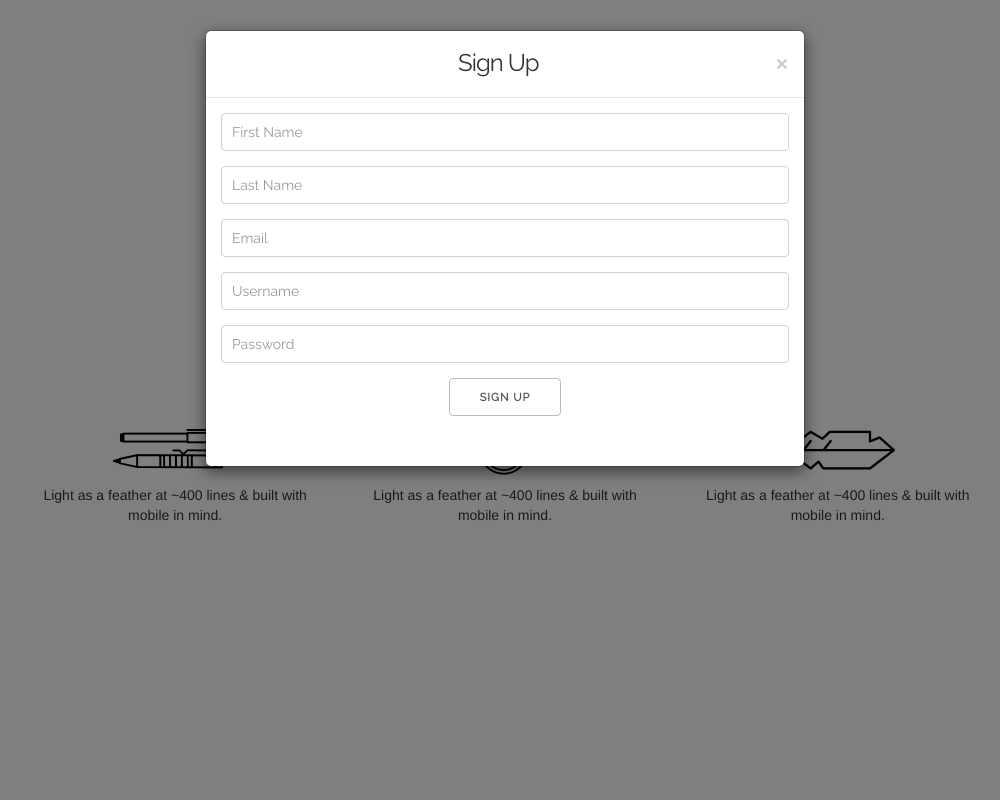
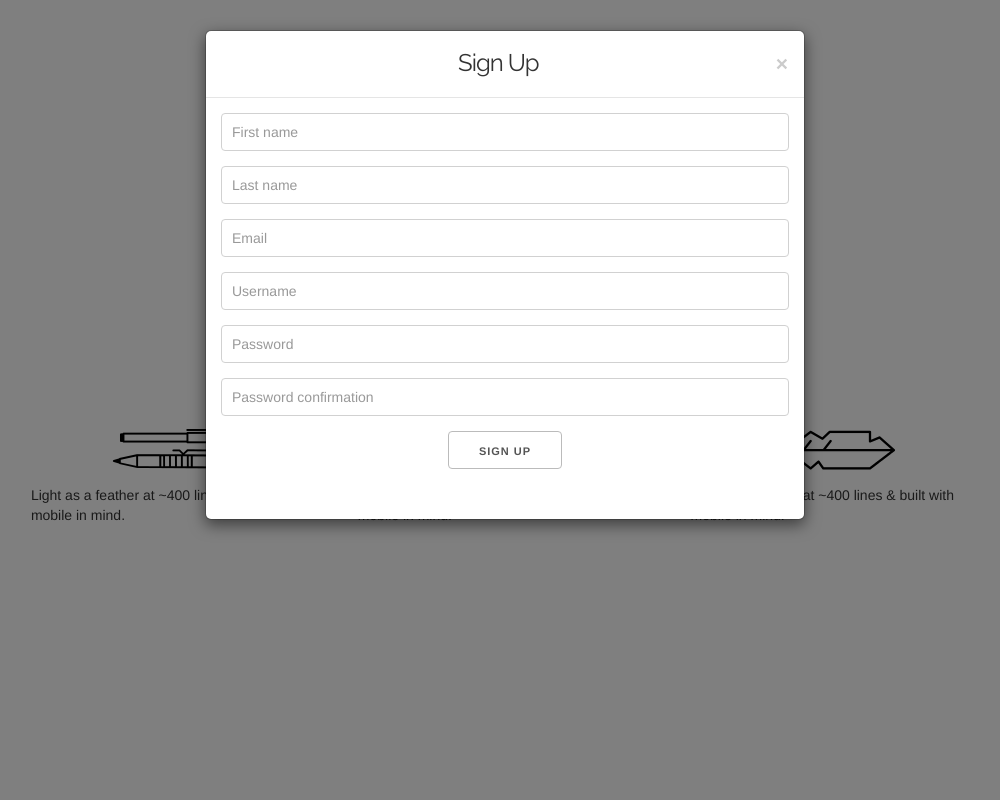
Before and after one commit to duggalr2/connect, a Django app: page /connect/ in a window 1280 px wide, after a click on "SIGN UP". Shown: the whole page, without its empty margins (135-1135 px from the left). Run offline with Django 3.2, Linux system fonts and the light colour scheme; some libraries are stand-ins or nearby versions.

Commit message:
create auth system, working on forms

```diff
--- a/connect/forms.py
+++ b/connect/forms.py
@@ -1,7 +1,19 @@
+from django import forms
+from django.contrib.auth.forms import UserCreationForm
 from django.contrib.auth.models import User
-from django import forms
 
-class UserForm(forms.ModelForm):
+
+class SignUpForm(UserCreationForm):
+    first_name = forms.CharField(max_length=250)
+    last_name = forms.CharField(max_length=250)
+    email = forms.EmailField()
+
     class Meta:
         model = User
-        fields = ('first_name', 'last_name', 'email', 'username', 'password')
+        fields = ('first_name', 'last_name', 'email', 'username', 'password1', 'password2',)
+
+
+class LoginForm(forms.Form):
+    username = forms.CharField(max_length=250)
+    password = forms.CharField(widget=forms.PasswordInput())
+    fields = ('username', 'password')
--- a/connect/views.py
+++ b/connect/views.py
@@ -1,34 +1,61 @@
 from django.shortcuts import render, redirect
-from django.contrib.auth.models import User
-from .forms import UserForm
-from django.contrib.auth import login
+from .forms import SignUpForm, LoginForm
+from django.contrib.auth import login, authenticate
+from django.urls import reverse_lazy
+from django.contrib.auth.decorators import login_required
+
 
 def landing_page(request):
-    if request.method == "POST":
-        form = UserForm(request.POST)
-        if form.is_valid():
-            new_user = User.objects.create_user(**form.cleaned_data)
-            login(request, new_user)
+    sign_form = SignUpForm(request.POST or None)
+    login_form = LoginForm(request.POST or None)
+    if request.method == 'POST' and 'sign_up' in request.POST:
+        if sign_form.is_valid():
+            user = sign_form.save()
+            user.refresh_from_db()
+            user.profile.first_name = sign_form.cleaned_data.get('first_name')
+            user.profile.last_name = sign_form.cleaned_data.get('last_name')
+            user.profile.email = sign_form.cleaned_data.get('email')
+            user.save()
+            raw_password = sign_form.cleaned_data.get('password1')
+            username = user.username
+            user = authenticate(username=username, password=raw_password)
+            login(request, user)
             return redirect('profile_creation')
-    else:
-        form = UserForm()
-    return render(request, 'landing.html', {'form': form})
+        else:
+            sign_form = SignUpForm()
 
-#
-# def landing_page(request):
-#     return render(request, "landing.html")
+    elif request.method == 'POST' and 'login' in request.POST:
+        if login_form.is_valid():
+            username = login_form.cleaned_data.get('username')  # TODO: Is this safe lol?
+            password = login_form.cleaned_data.get('password')
+            user = authenticate(username=username, password=password)
+            if user is not None:
+                login(request, user)
+                return redirect('main_page')
+    return render(request, 'landing.html', {'sign_form': sign_form, 'login_form': login_form})
 
+
+@login_required(login_url=reverse_lazy('landing_page'))
 def profile_creation(request):
-    return render(request, "profile_creation.html")
+    first_name = request.user.first_name
+    return render(request, "profile_creation.html", {'name':first_name})
 
+
+@login_required(login_url=reverse_lazy('landing_page'))
 def creation_finish(request):
     return render(request, "creation_finish.html")
 
+
+@login_required(login_url=reverse_lazy('landing_page'))
 def main_page(request):
     return render(request, "main_page.html")
 
+
+@login_required(login_url=reverse_lazy('landing_page'))
 def main_profile(request):
     return render(request, "main_profile.html")
 
+
+@login_required(login_url=reverse_lazy('landing_page'))
 def feature_request(request):
     return render(request, "feature_request.html")
--- a/project1/urls.py
+++ b/project1/urls.py
@@ -15,16 +15,17 @@ Including another URLconf
 """
 from django.conf.urls import url, include
 from django.contrib import admin
-from connect import views
-
-# TODO: Permissions for URLS IS GOING TO BE IMPORTANT!
+from connect import views as core_views
+from django.contrib.auth import views
 
 urlpatterns = [
     url(r'^admin/', admin.site.urls),
-    url(r'^connect/', views.landing_page, name='landing_page'),
-    url(r'^create/', views.profile_creation, name='profile_creation'),
-    url(r'^finish/', views.creation_finish, name='creation_finish'),
-    url(r'^main/', views.main_page, name='main_page'),
-    url(r'^profile/', views.main_profile, name='main_profile'),
-    url(r'^feature/', views.feature_request, name='feature_request'),
+    url(r'^connect/', core_views.landing_page, name='landing_page'),
+    url(r'^create/', core_views.profile_creation, name='profile_creation'),
+    url(r'^finish/', core_views.creation_finish, name='creation_finish'),
+    url(r'^main/', core_views.main_page, name='main_page'),
+    url(r'^profile/', core_views.main_profile, name='main_profile'),
+    url(r'^feature/', core_views.feature_request, name='feature_request'),
+    url(r'^logout/$', views.logout, {'next_page': '/connect/'}, name='logout'),
+    # url(r'^login/$', views.login, {'template_name': 'landing_page.html'}, name='login'),
 ]
--- /dev/null
+++ b/templates/base.html
@@ -0,0 +1,41 @@
+{% load staticfiles %}
+
+<!DOCTYPE html>
+<html lang="en">
+<head>
+    <meta charset="UTF-8">
+    <title>{% block title %} Connect {% endblock %}</title>
+
+{#     Link to Animate cdn  #}
+    <link rel="stylesheet" href="https://cdnjs.cloudflare.com/ajax/libs/animate.css/3.5.2/animate.min.css">
+
+    {# Google Fonts #}
+    <link href="https://fonts.googleapis.com/css?family=Raleway" rel="stylesheet">
+
+    {# Skeleton CSS #}
+    <link rel="stylesheet" href="{% static 'css/custom.css' %}">
+    <link rel="stylesheet" href="{% static 'css/skeleton.css' %}">
+    <link rel="stylesheet" href="{% static 'css/normalize.css' %}">
+
+    {# Link to BootStrap #}
+    <link rel="stylesheet" href="https://maxcdn.bootstrapcdn.com/bootstrap/3.3.7/css/bootstrap.min.css" integrity="sha384-BVYiiSIFeK1dGmJRAkycuHAHRg32OmUcww7on3RYdg4Va+PmSTsz/K68vbdEjh4u" crossorigin="anonymous">
+    <link rel="stylesheet" href="https://maxcdn.bootstrapcdn.com/bootstrap/3.3.7/css/bootstrap-theme.min.css" integrity="sha384-rHyoN1iRsVXV4nD0JutlnGaslCJuC7uwjduW9SVrLvRYooPp2bWYgmgJQIXwl/Sp" crossorigin="anonymous">
+
+
+</head>
+<body>
+
+    {% block content %}
+
+
+    {% endblock %}
+
+
+
+    {# Link to BootStrap JS #}
+    <script src="https://code.jquery.com/jquery-3.1.1.min.js" integrity="sha256-hVVnYaiADRTO2PzUGmuLJr8BLUSjGIZsDYGmIJLv2b8=" crossorigin="anonymous"></script>
+    <script src="https://maxcdn.bootstrapcdn.com/bootstrap/3.3.7/js/bootstrap.min.js" integrity="sha384-Tc5IQib027qvyjSMfHjOMaLkfuWVxZxUPnCJA7l2mCWNIpG9mGCD8wGNIcPD7Txa" crossorigin="anonymous"></script>
+
+
+</body>
+</html>
--- a/templates/landing.html
+++ b/templates/landing.html
@@ -1,36 +1,13 @@
+{% extends 'base.html' %}
 {% load staticfiles %}
-<!DOCTYPE html>
-<html lang="en">
-<head>
-    <meta charset="UTF-8">
-    <title>Connect</title>
 
-    {# Link to Animate cdn  #}
-    <link rel="stylesheet" href="https://cdnjs.cloudflare.com/ajax/libs/animate.css/3.5.2/animate.min.css">
-
-    {# Google Fonts #}
-    <link href="https://fonts.googleapis.com/css?family=Raleway" rel="stylesheet">
-
-    {# Skeleton CSS #}
-    <link rel="stylesheet" href="{% static 'css/custom.css' %}">
-    <link rel="stylesheet" href="{% static 'css/skeleton.css' %}">
-    <link rel="stylesheet" href="{% static 'css/normalize.css' %}">
-
-    {# Link to BootStrap #}
-    <link rel="stylesheet" href="https://maxcdn.bootstrapcdn.com/bootstrap/3.3.7/css/bootstrap.min.css" integrity="sha384-BVYiiSIFeK1dGmJRAkycuHAHRg32OmUcww7on3RYdg4Va+PmSTsz/K68vbdEjh4u" crossorigin="anonymous">
-    <link rel="stylesheet" href="https://maxcdn.bootstrapcdn.com/bootstrap/3.3.7/css/bootstrap-theme.min.css" integrity="sha384-rHyoN1iRsVXV4nD0JutlnGaslCJuC7uwjduW9SVrLvRYooPp2bWYgmgJQIXwl/Sp" crossorigin="anonymous">
-
-    {# Link to BootStrap JS #}
-    <script src="https://code.jquery.com/jquery-3.1.1.min.js" integrity="sha256-hVVnYaiADRTO2PzUGmuLJr8BLUSjGIZsDYGmIJLv2b8=" crossorigin="anonymous"></script>
-    <script src="https://maxcdn.bootstrapcdn.com/bootstrap/3.3.7/js/bootstrap.min.js" integrity="sha384-Tc5IQib027qvyjSMfHjOMaLkfuWVxZxUPnCJA7l2mCWNIpG9mGCD8wGNIcPD7Txa" crossorigin="anonymous"></script>
-</head>
 
 {# TODO: ADD ICONS/EMOJIS, funny placeholder messages #}
 {# TODO: Make sure fonts consistent for all pages #}
 {# TODO: Make sure my urls are okay and in the right format #}
 {# TODO: Prevent scrolling back when user clicks next page #}
 
-<body>
+{% block content %}
 
 {# Div class for the title, and buttons #}
 <div style="text-align: center;" >
@@ -47,39 +24,46 @@
                 <h3 class="modal-title" style="font-family: 'Raleway', sans-serif;">Sign Up</h3>
             </div>
             <div class="modal-body">
-{#                <form method='POST' action='{% url 'landing_page' %}'>{% csrf_token %}#}
+
+                <form method='POST'>{% csrf_token %}
+                    {% load widget_tweaks %}
+                    {% for field in sign_form %}
+                        <div class="form-group">
+                            {% render_field field class="form-control" placeholder=field.label %}
+                        </div>
+                    {% endfor %}
+                    <input class="button"  type='submit' value='Sign Up' name="sign_up"/>
+                </form>
+
+
+
+{#            <a class="btn" href="{% url 'profile_creation' %}">#}
+{#                <button class="button" style="text-align: center; margin-bottom: 5%; font-family: 'Raleway', sans-serif;">Sign Up</button>#}
+{#                </a>#}
+
+
+{#                <form method='POST' action="{% url 'profile_creation' %}" >{% csrf_token %}#}
+{#                    <div class="form-group">#}
+{#                        <input type="text" class="form-control" style="font-family: 'Raleway', sans-serif;" placeholder="First Name">#}
+{#                    </div>#}
 {##}
-{#                {% for field in form %}#}
 {#                    <div class="form-group">#}
-{#                    <div style="font-family: 'Raleway', sans-serif;">#}
-{#                        {{ field.label }} {{ field }}#}
+{#                        <input type="text" class="form-control" style="font-family: 'Raleway', sans-serif;" placeholder="Last Name">#}
 {#                    </div>#}
+{##}
+{#                    <div class="form-group">#}
+{#                        <input type="email" class="form-control" style="font-family: 'Raleway', sans-serif;" placeholder="Email">#}
 {#                    </div>#}
-{#                {% endfor %}#}
-{#                <input class="button" style="text-align: center; margin-bottom: 5%; font-family: 'Raleway', sans-serif;" type='submit' value='Sign Up' />#}
+{##}
+{#                    <div class="form-group">#}
+{#                        <input type="text" maxlength="15" class="form-control" style="font-family: 'Raleway', sans-serif;" placeholder="Username">#}
+{#                    </div>#}
+{##}
+{#                    <div class="form-group">#}
+{#                        <input type="password" class="form-control" style="font-family: 'Raleway', sans-serif;" placeholder="Password">#}
+{#                    </div>#}
+{#                    <input class="button" style="text-align: center; font-family: 'Raleway', sans-serif;" type='submit' value='Sign Up'/>#}
 {#                </form>#}
-                <form method='POST' action="{% url 'profile_creation' %}" >{% csrf_token %}
-                    <div class="form-group">
-                        <input type="text" class="form-control" style="font-family: 'Raleway', sans-serif;" placeholder="First Name">
-                    </div>
-
-                    <div class="form-group">
-                        <input type="text" class="form-control" style="font-family: 'Raleway', sans-serif;" placeholder="Last Name">
-                    </div>
-
-                    <div class="form-group">
-                        <input type="email" class="form-control" style="font-family: 'Raleway', sans-serif;" placeholder="Email">
-                    </div>
-
-                    <div class="form-group">
-                        <input type="text" maxlength="15" class="form-control" style="font-family: 'Raleway', sans-serif;" placeholder="Username">
-                    </div>
-
-                    <div class="form-group">
-                        <input type="password" class="form-control" style="font-family: 'Raleway', sans-serif;" placeholder="Password">
-                    </div>
-                    <input class="button" style="text-align: center; font-family: 'Raleway', sans-serif;" type='submit' value='Sign Up'/>
-                </form>
             </div>
 
             {# Is this the right way to referencing buttons to different pagres???? #}
@@ -105,28 +89,95 @@
             </div>
 
             <div class="modal-body">
-                <form role="form">
 
-                    <div class="form-group">
-                        <input type="email" class="form-control" style="font-family: 'Raleway', sans-serif;" placeholder="Email or Username">
-                    </div>
+{#                <form method="POST">{% csrf_token %}#}
+{#                    {{ login_form.as_p }}#}
+{#                <input class="button"  type='submit' value='Login' name="login"/>#}
+{#                </form>#}
 
-                    <div class="form-group">
-                        <input type="password" class="form-control" style="font-family: 'Raleway', sans-serif;" placeholder="Password">
-                    </div>
 
-                </form>
+            <form id="login-form" method="post"
+                  action="">
+                {% csrf_token %}
+                {% load widget_tweaks %}
+                    {% for field in login_form %}
+                        <div class="form-group">
+                            {% render_field field class="form-control" placeholder=field.label %}
+                        </div>
+                    {% endfor %}
+                    <input class="button"  type='submit' value='Login' name="login"/>
+                    <input type="hidden" name="next" value="{{ next }}" />
+{#                {{ login_form.as_p }}#}
+{#                <label for="id_username">Username</label>#}
+{#                    <div class="form-group">#}
+{#                        <input id="id_username" name="username" type="text" class="form-control">#}
+{#                        <label for="id_password">Password</label>#}
+{#                        <input id="id_password" name="password" type="password" class="form-control">#}
+{#                    </div>#}
+{#                {% if form.errors %}#}
+{#                    <p class=" label label-danger">#}
+{#                        Your username and password didn't match.#}
+{#                        Please try again.#}
+{#                    </p>#}
+{#                {% endif %}#}
+{#                <input class="btn btn-success btn-sm" type="submit" value="login" />#}
+{#                <input type="submit" value="Login"#}
+{#                       class="btn btn-success btn-sm" name="login" />#}
+{#                <input type="hidden" name="next" value="{{ next }}" />#}
+
+            </form>
+        </div>
+    </div>
+
+
+
+{#                <form method="post" action="{% url 'login' %}"> {% csrf_token %}#}
+{##}
+{#                {{ form.username.label_tag }}#}
+{#                {{ form.username }}#}
+{#                {{ form.password.label_tag }}#}
+{#                {{ form.password }}#}
+{##}
+{#    <input class="btn btn-success btn-sm" type="submit" value="login" />#}
+{#    <input type="hidden" name="next" value="{{ next }}" />#}
+{##}
+{#                </form>#}
+
+{#                <form role="form" method="post" action="{% url 'login' %}"> {% csrf_token %}#}
+{##}
+{#                    <div class="form-group">#}
+{#                        <input type="text" class="form-control" style="font-family: 'Raleway', sans-serif;" placeholder="Email or Username">#}
+{#                    </div>#}
+{##}
+{#                    <div class="form-group">#}
+{#                        <input type="password" class="form-control" style="font-family: 'Raleway', sans-serif;" placeholder="Password">#}
+{#                    </div>#}
+{##}
+{#                    <input class="btn btn-success btn-sm" type="submit" value="login" />#}
+{#                    <input type="hidden" name="next" value="{{ next }}" />#}
+{##}
+{#                </form>#}
             </div>
+
+
+{#        <form method="post" action="{% url 'login' %}"> {% csrf_token %}#}
+{#            <input class="btn btn-success btn-sm" type="submit" value="login" />#}
+{#            <input type="hidden" name="next" value="{{ next }}" />#}
+{#        </form>#}
+
 
             <a class="btn" href="{% url 'main_page' %}">
                 <button class="button" style="text-align: center; margin-bottom: 5%; font-family: 'Raleway', sans-serif;">Log In</button>
             </a>
+
+
 {#            <div class="modal-footer">#}
 {#                <button class="btn btn-primary btn-block">Log In</button>#}
 {#            </div>#}
         </div>
     </div>
 </div>
+
 {# End Div Class #}
 
 {# Div class for the Images and text #}
@@ -147,52 +198,8 @@
         </div>
 </div>
 </section>
+
 {# End Div Class #}
 </div>
 
-
-    {# TODO: NEED TO FIX THIS PROBLEM OF URLS GOING BACK!!!! #}
-
-{#    <script>#}
-{#    function urlreplace() {#}
-{#        window.location.replace({% url 'profile_creation' %});#}
-{#    }#}
-{##}
-{#    function urlreplace2() {#}
-{#        window.location.replace({% url 'main_page' %});#}
-{#    }#}
-{##}
-{#    </script>#}
-
-
-{#    <button type="button" class="btn btn-primary btn-large" data-toggle="modal" data-target="#myModal">Launch demo modal</button>#}
-{##}
-{#    <div class="modal fade" id="myModal" tabindex="-1" role="dialog" aria-labelledby="purchaseLabel" aria-hidden="true">#}
-{#        <div class="modal-dialog">#}
-{#            <div class="modal-content">#}
-{#                <div class="modal-header">#}
-{#                    <button type="button" class="close" data-dismiss="modal" aria-hidden="true">&times;</button>#}
-{#                    <h4 class="modal-title" id="purchaseLabel">Purchase</h4>#}
-{#                </div>#}
-{#                <div class="modal-body">#}
-{#                    sup?#}
-{#                </div>#}
-{#                <div class="modal-footer">#}
-{#                    <button type="button" class="btn btn-default" data-dismiss="modal">Close</button>#}
-{#                    <button type="button" class="btn btn-primary">Purchase</button>#}
-{#                </div>#}
-{#            </div>#}
-{#        </div>#}
-{#    </div>#}
-
-
-
-{#     Link to SemanticJS cdn#}
-{#    <script src="https://cdnjs.cloudflare.com/ajax/libs/semantic-ui/2.2.6/semantic.min.js"></script>#}
-{##}
-{#     Link to MaterializeJS cdn#}
-{#    <script src="https://cdnjs.cloudflare.com/ajax/libs/materialize/0.97.8/js/materialize.min.js"></script>#}
-
-
-</body>
-</html>
+{% endblock %}
--- a/templates/main_page.html
+++ b/templates/main_page.html
@@ -5,7 +5,7 @@
     <meta charset="UTF-8">
     <title>Title</title>
 
- {# Link to Animate cdn  #}
+    {# Link to Animate cdn  #}
     <link rel="stylesheet" href="https://cdnjs.cloudflare.com/ajax/libs/animate.css/3.5.2/animate.min.css">
 
     {# Link to Semantic cdn  #}
@@ -42,7 +42,7 @@
     <a class="item" href="{% url 'feature_request' %}">
         Request Features
   </a>
-  <a class="item">
+  <a class="item" href="{% url 'logout' %}">
     Logout
   </a>
 </div>
@@ -101,8 +101,6 @@
 </div>
 
 
-
-
 {# Script's #}
 <script src="https://cdnjs.cloudflare.com/ajax/libs/semantic-ui/2.2.6/semantic.js"></script>
 <script src="https://cdnjs.cloudflare.com/ajax/libs/semantic-ui/2.2.6/semantic.min.js"></script>
```
Also changed, not shown: connect/models.py (+19 -2 lines), project1/settings.py (+11 -8 lines), templates/profile_creation.html (+9 -8 lines), connect/migrations/0001_initial.py, connect/migrations/0002_delete_user_create.py (deleted), db.sqlite3.
